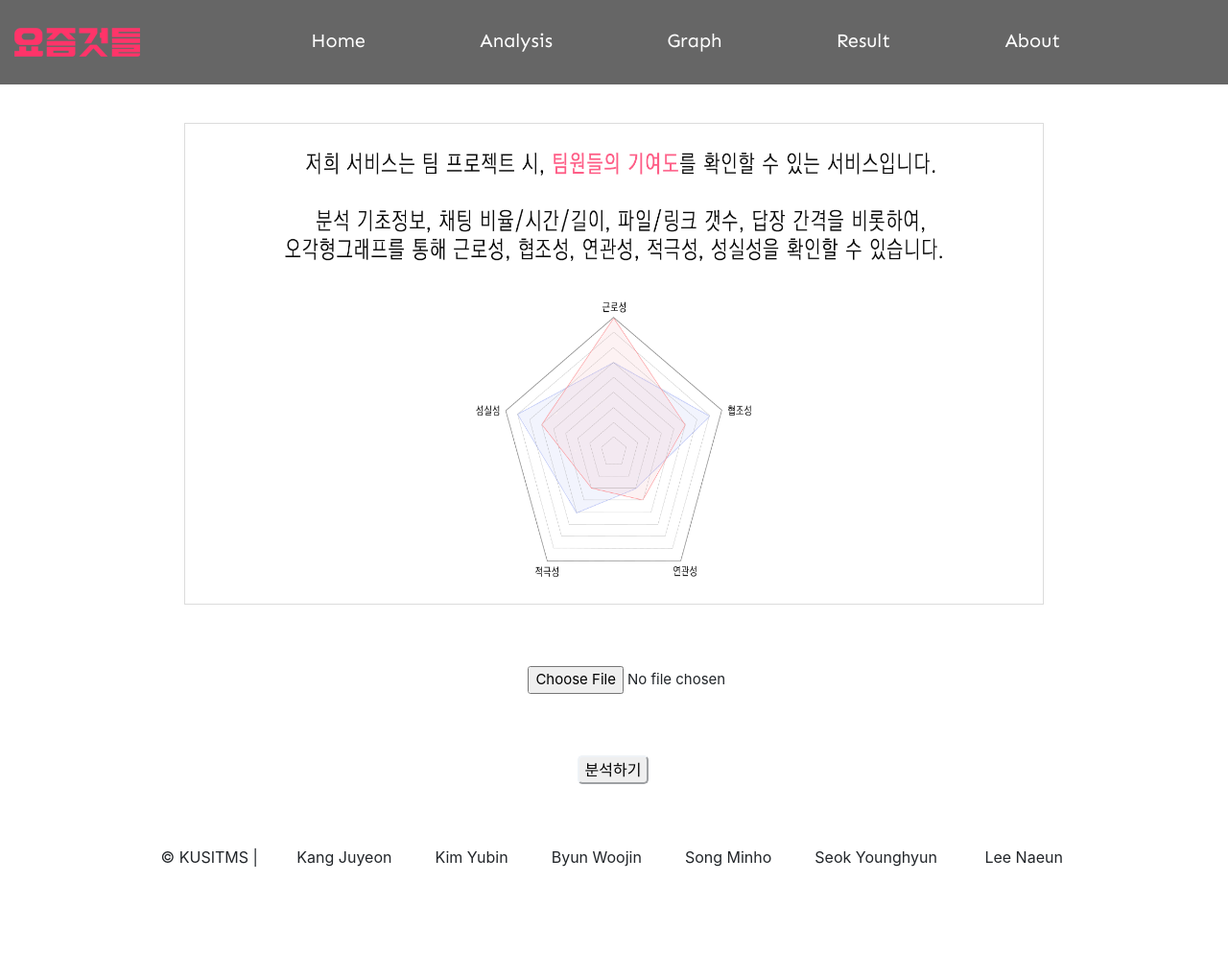
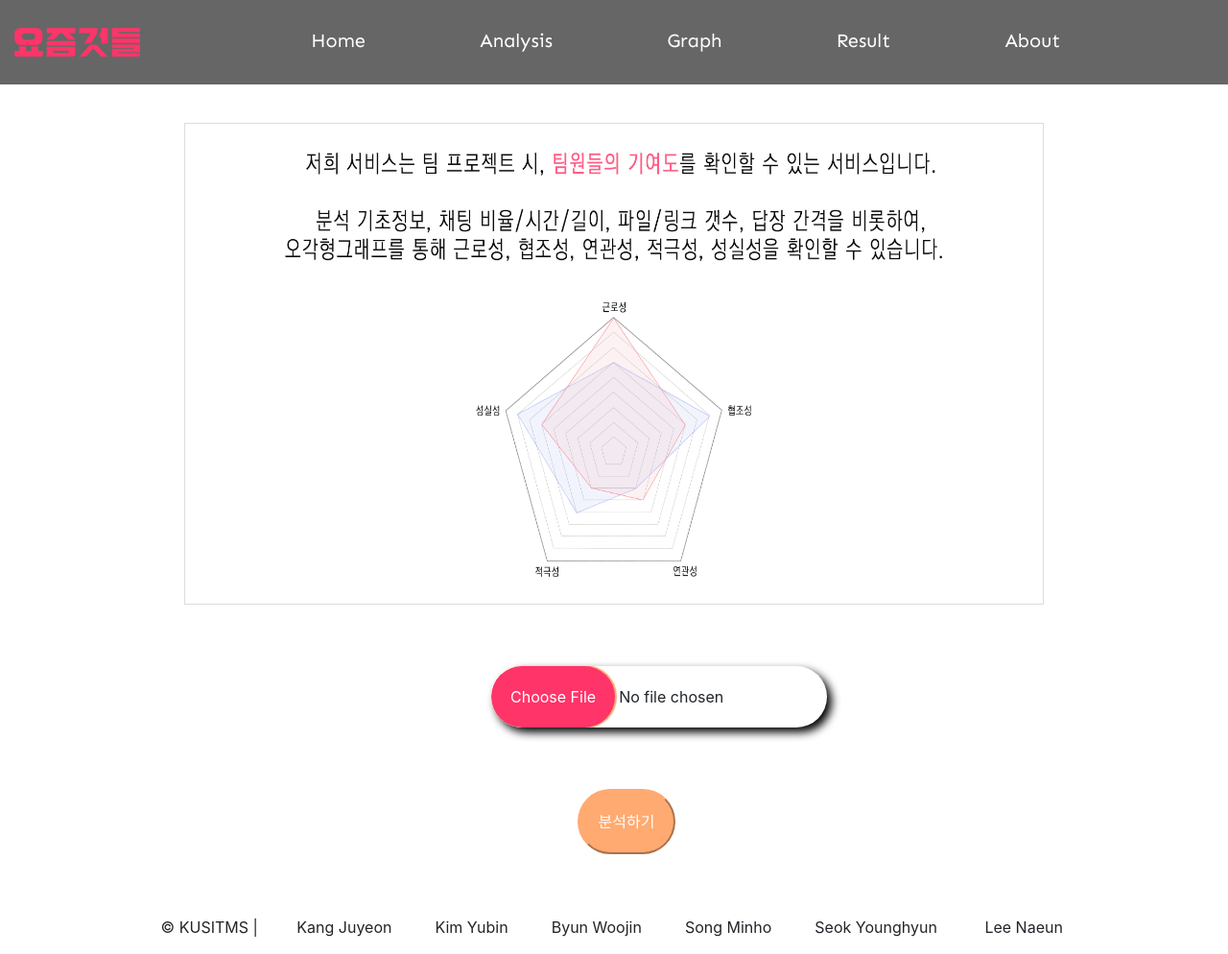
Before and after one commit to pot1223/KusitmsCompanyProject, a plain HTML site: page html/main_.html in a window 1280 px wide. Shown: the whole page at 96% size. Before the commit the page ends 921 px from the top, so only its background shows below. Drawn offline with nearby package versions, Linux system fonts and the light colour scheme; files whose address does not match are found by name.

Commit message:
Update explan.css
explain css 고침

```diff
--- a/css/explan.css
+++ b/css/explan.css
@@ -12,7 +12,7 @@
 
 .int_file {
     margin-top: 5%;
-    margin-left: 43%;
+    margin-left: 40%;
     margin-bottom: 5%;
     font-size: 15px;
 }
@@ -21,12 +21,37 @@
     text-align: center;
     margin-bottom: 5%;
     margin-left: 47%;
-    border-radius: 5px;
-    border-color: #eff3f7;
+    border-radius: 50px;
+    border-color: #ffaa71;
+    background-color: #ffaa71;
+    color:white;
+    padding:20px;
+
 }
+
+
 
   .box input[type="file"] {
     border: 0;
-    border-radius: 3px;
+    border-radius: 50px;
     border-color: #eff3f7;
+    font-size:16px;
+    background: white;
+    box-shadow:5px 5px 10px black;
+    width:350px;
+    outline: none;
 }
+
+
+::-webkit-file-upload-button{
+    color:white;
+    background:#ff3469 ;
+    padding:20px;
+    border:none;
+    border-radius: 50px;
+    box-shadow: 1px 0 1px 1px #ffaa71;
+    outline:none;
+}
+::-webkit-file-upload-button:hover{
+    background: #ffaa71 50%;
+}
```
